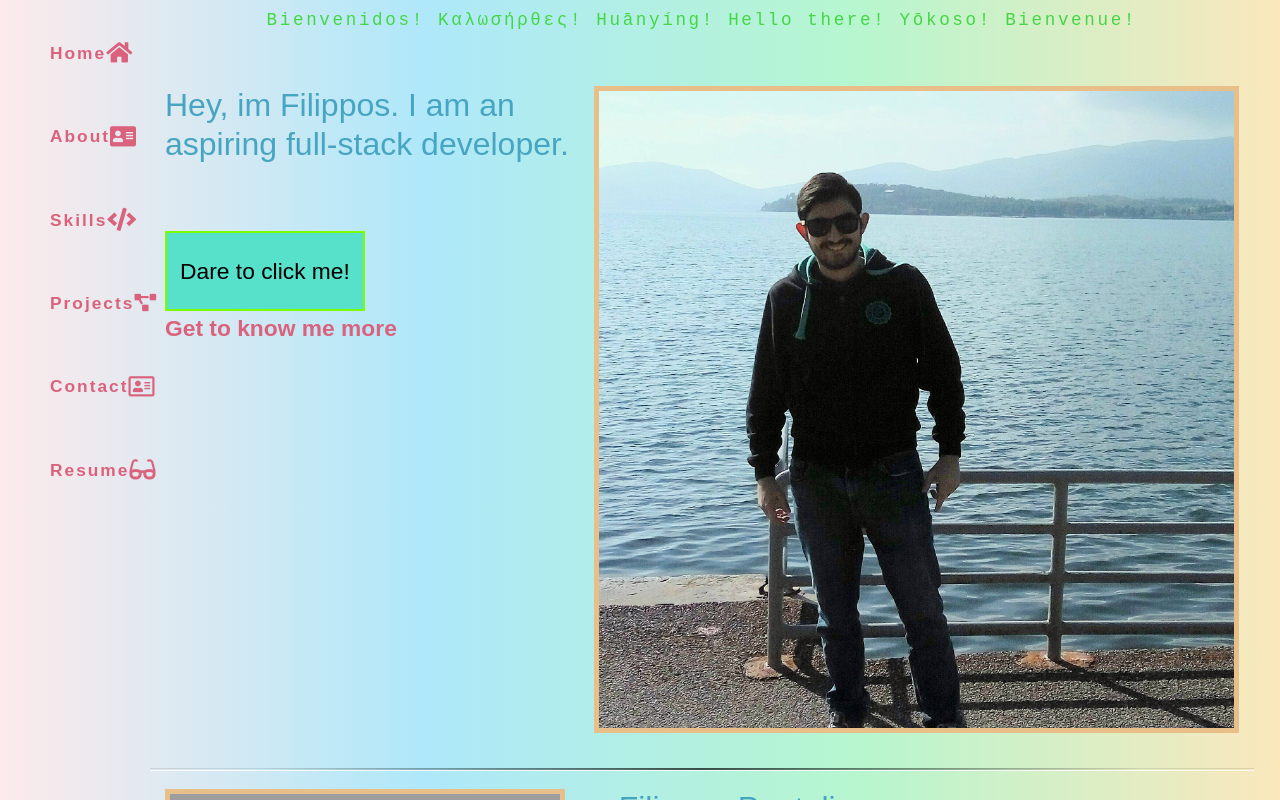
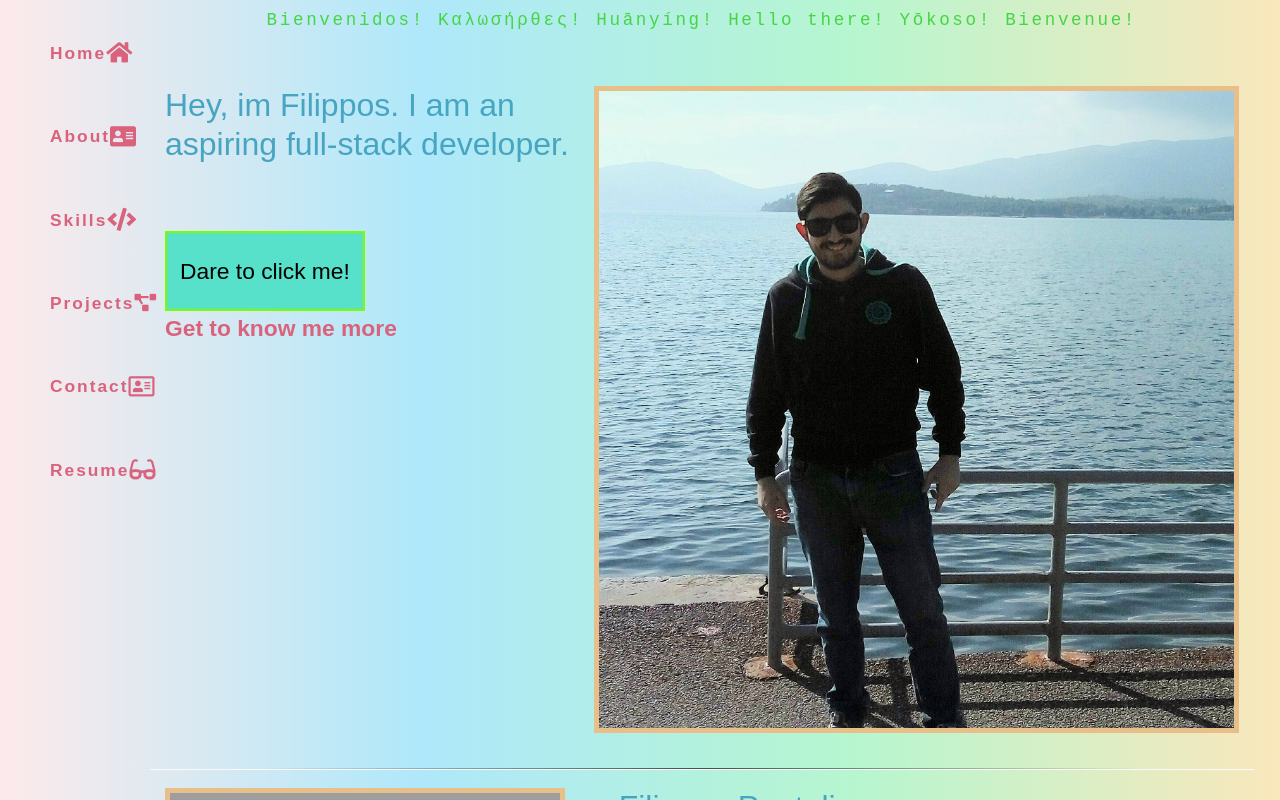
Before and after one commit to Anofilippos1911/portfolio, a plain HTML site: page index.html in a window 1280 px wide. Drawn offline with nearby package versions, Linux system fonts and the light colour scheme; grey boxes are pictures that could not be loaded; a script that the page names is missing.

Commit message:
second git course refresh commit

```diff
--- a/index.css
+++ b/index.css
@@ -29,7 +29,7 @@ html {
 }
 
 hr {
-	border: 2;
+	border: 0;
 	height: 2px;
 	margin: 18px 0;
 	position: relative;
```
